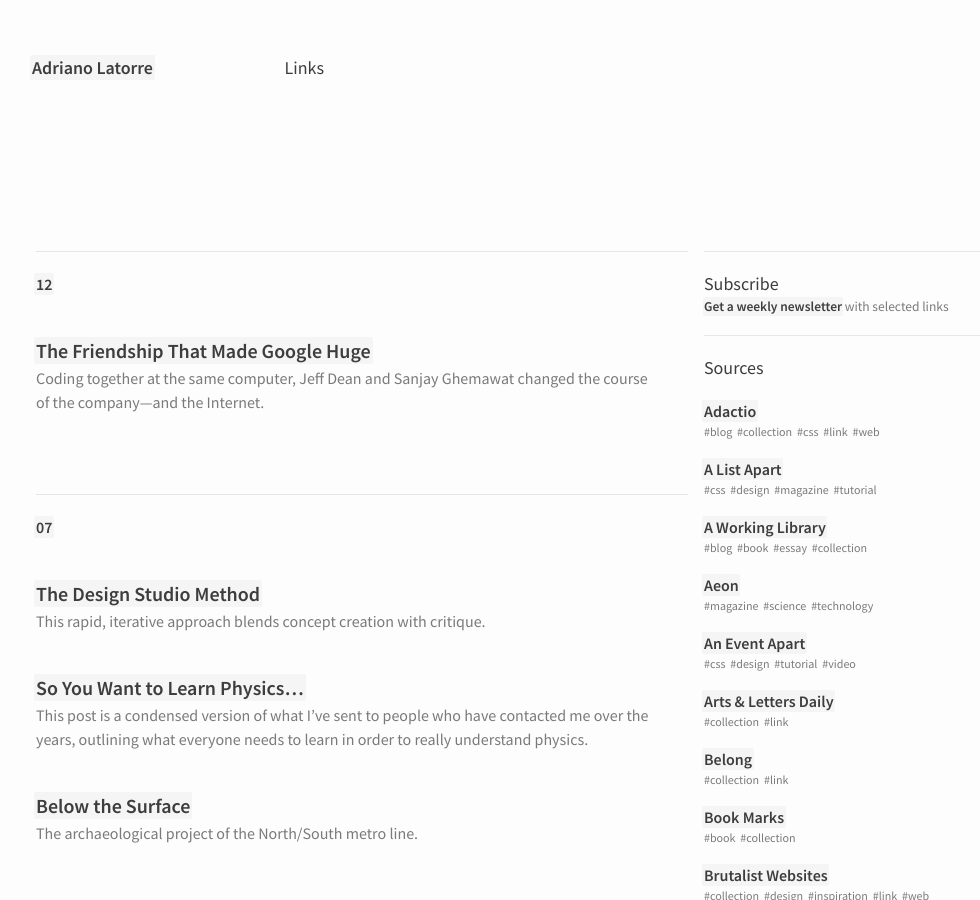
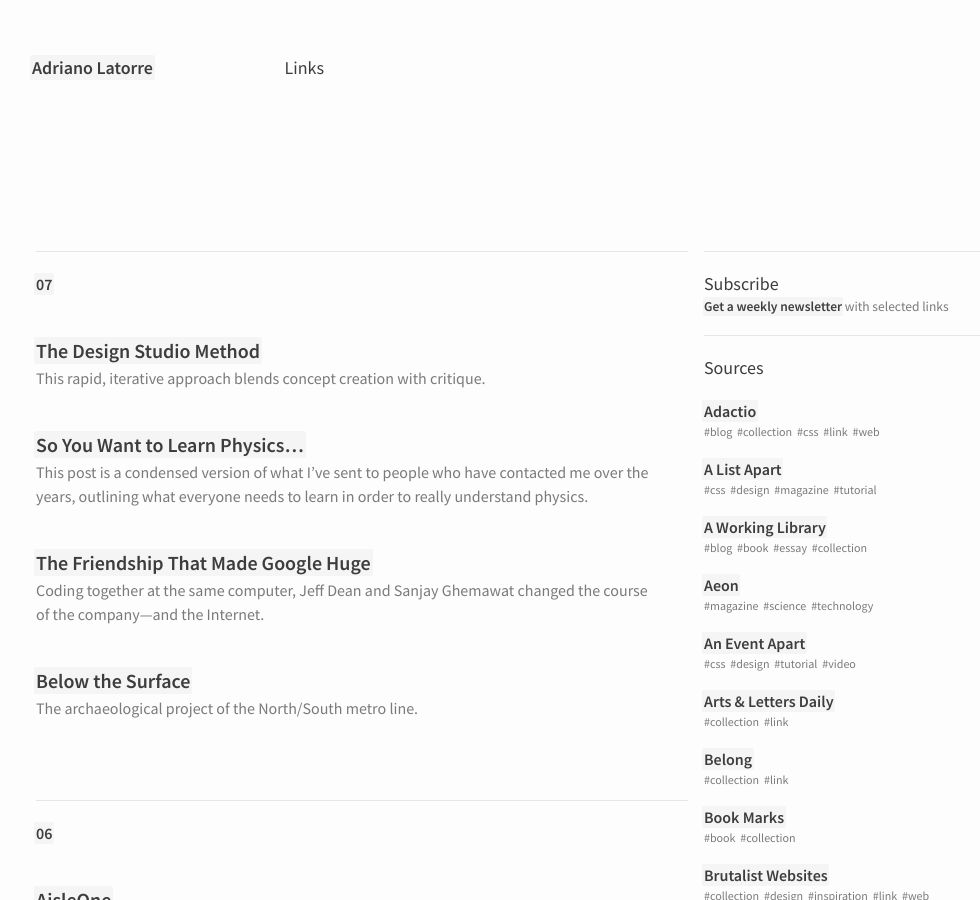
Before and after one commit to AdrianoLatorre/adriano.latorre.info, a Jekyll site: the page built from _links/18.md, in a window 1280 px wide and 900 px high. Shown: the whole window, without its empty margins (112-1092 px from the left). Built offline with Jekyll 4.4.1, drawn with Linux system fonts in a browser that asks for light colours; some of the changed lines change nothing that is shown.

Commit message:
Update 18.md

```diff
--- a/_links/18.md
+++ b/_links/18.md
@@ -4,11 +4,6 @@ nav: "Links"
 permalink: /links/18/
 year: 18
 ---
-
-<h3 id="12"><a href="#12">12</a></h3>
-
-[The Friendship That Made Google Huge](https://www.newyorker.com/magazine/2018/12/10/the-friendship-that-made-google-huge)
-: Coding together at the same computer, Jeff Dean and Sanjay Ghemawat changed the course of the company—and the Internet.
 
 <h3 id="07"><a href="#07">07</a></h3>
 
@@ -17,6 +12,9 @@ year: 18
 
 [So You Want to Learn Physics…](https://www.susanjfowler.com/blog/2016/8/13/so-you-want-to-learn-physics)
 : This post is a condensed version of what I've sent to people who have contacted me over the years, outlining what everyone needs to learn in order to really understand physics.
+
+[The Friendship That Made Google Huge](https://www.newyorker.com/magazine/2018/12/10/the-friendship-that-made-google-huge)
+: Coding together at the same computer, Jeff Dean and Sanjay Ghemawat changed the course of the company—and the Internet.
 
 [Below the Surface](https://belowthesurface.amsterdam/)
 : The archaeological project of the North/South metro line.
```
